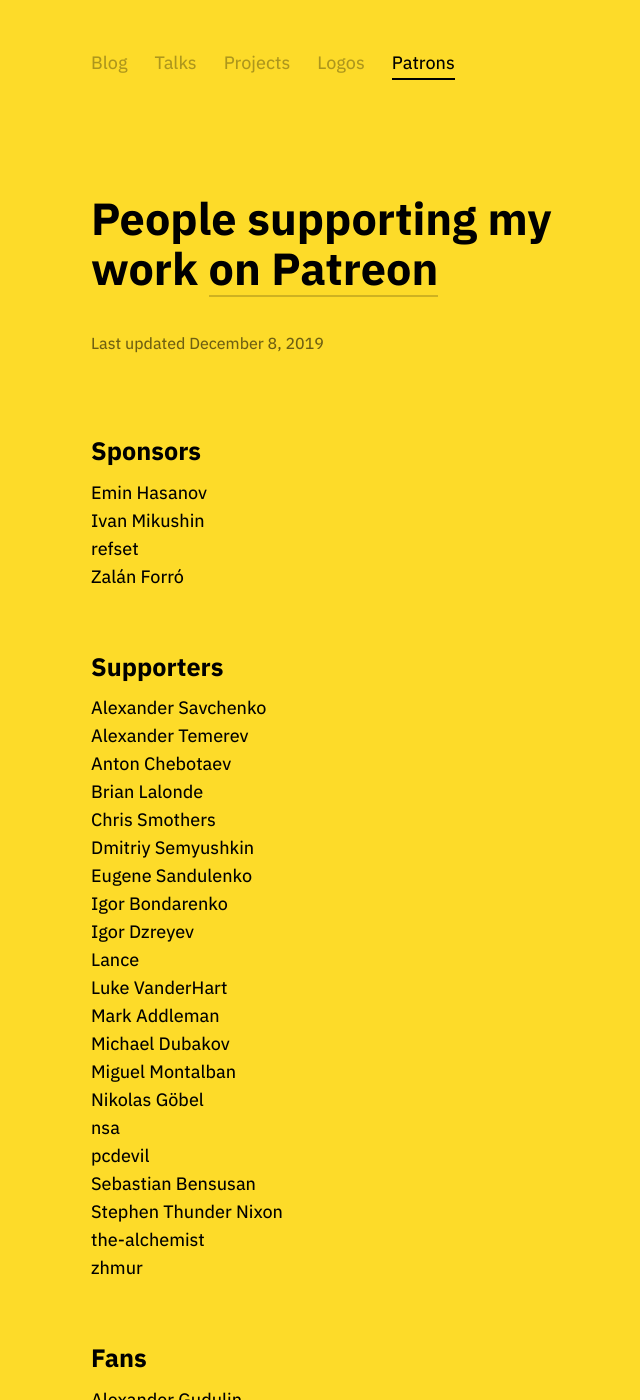
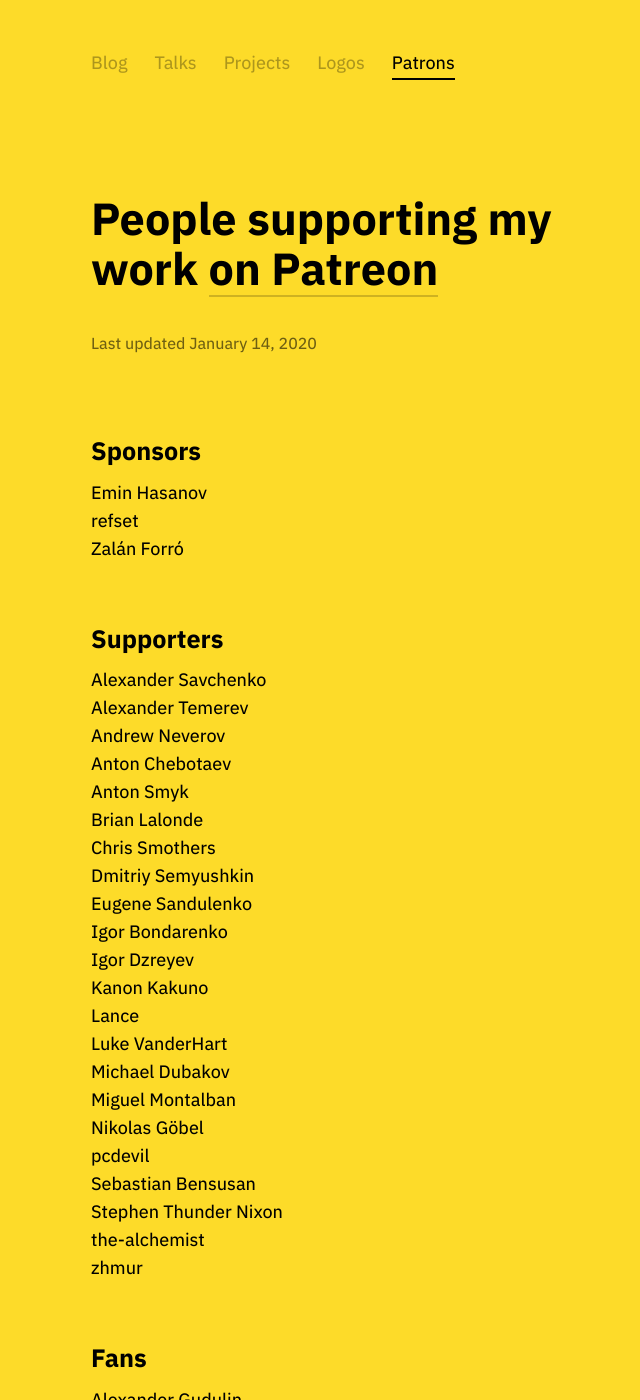
Before and after one commit to tonsky/tonsky.github.io, a Jekyll site: the page built from patrons/index.html, in a window 1280 px wide and 1400 px high. Shown: the whole window, without its empty margins (278-918 px from the left). Built offline with Jekyll 4.4.1, drawn with Linux system fonts in a browser that asks for light colours; some of the changed text lies outside the part shown.

Commit message:
December patrons

```diff
--- a/patrons/index.html
+++ b/patrons/index.html
@@ -18,31 +18,31 @@
 <div class="post">
 
 <h1 class="title">People supporting my work <a href="https://patreon.com/tonsky" target="_blank">on Patreon</a></h1>
-<div class="footer">Last updated December 8, 2019</div>
+<div class="footer">Last updated January 14, 2020</div>
 
 <h2>Sponsors</h2>
 <li>Emin Hasanov</li>
-<li>Ivan Mikushin</li>
 <li>refset</li>
 <li>Zalán Forró</li>
 
 <h2>Supporters</h2>
 <li>Alexander Savchenko</li>
 <li>Alexander Temerev</li>
+<li>Andrew Neverov</li>
 <li>Anton Chebotaev</li>
+<li>Anton Smyk</li>
 <li>Brian Lalonde</li>
 <li>Chris Smothers</li>
 <li>Dmitriy Semyushkin</li>
 <li>Eugene Sandulenko</li>
 <li>Igor Bondarenko</li>
 <li>Igor Dzreyev</li>
+<li>Kanon Kakuno</li>
 <li>Lance</li>
 <li>Luke VanderHart</li>
-<li>Mark Addleman</li>
 <li>Michael Dubakov</li>
 <li>Miguel Montalban</li>
 <li>Nikolas Göbel</li>
-<li>nsa</li>
 <li>pcdevil</li>
 <li>Sebastian Bensusan</li>
 <li>Stephen Thunder Nixon</li>
```
Also changed, not shown: other parts of patrons/index.html (+1 -1 lines).
